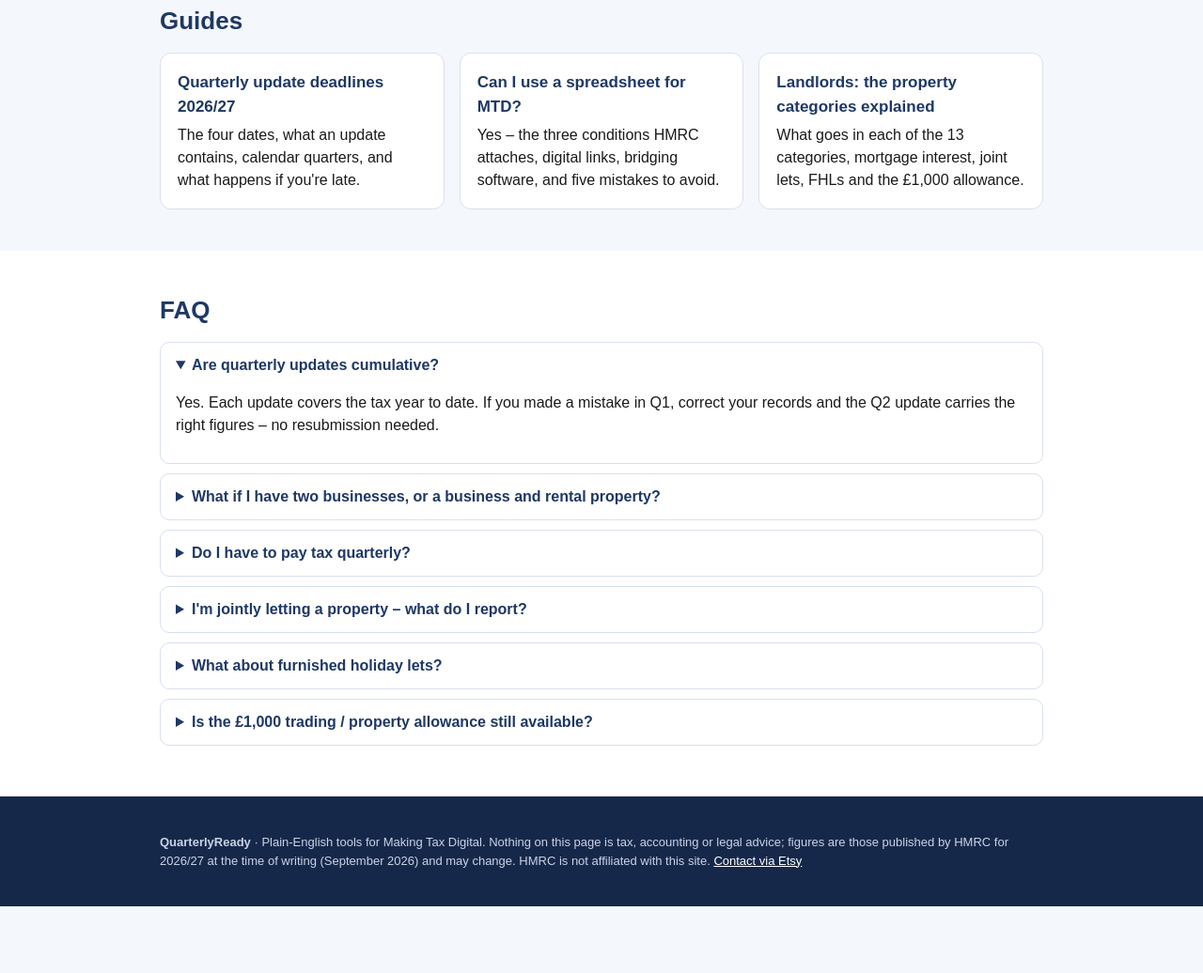
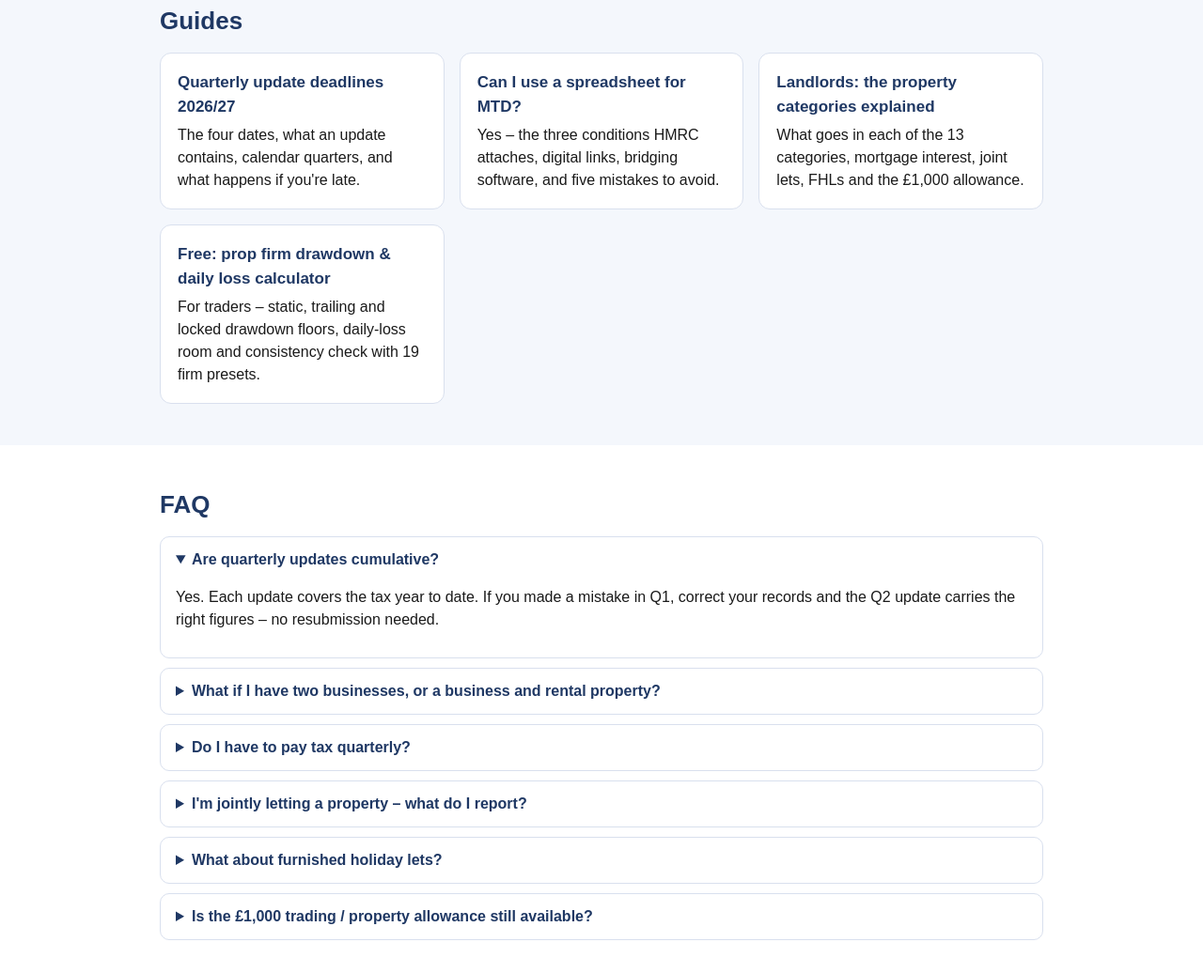
Before and after one commit to remoteworksdesing/quarterlyready, a plain HTML site: page index.html in a window 1280 px wide. Shown: the part 2860-3896 px from the top of the page at 94% size. Before the commit the page ends 3825 px from the top, so only its background shows below. Drawn offline with Linux system fonts and the light colour scheme.

Commit message:
Update index.html

```diff
--- a/index.html
+++ b/index.html
@@ -108,6 +108,7 @@
     <a href="mtd-quarterly-update-deadlines-2026-27.html"><strong>Quarterly update deadlines 2026/27</strong>The four dates, what an update contains, calendar quarters, and what happens if you're late.</a>
     <a href="spreadsheet-for-making-tax-digital.html"><strong>Can I use a spreadsheet for MTD?</strong>Yes – the three conditions HMRC attaches, digital links, bridging software, and five mistakes to avoid.</a>
     <a href="mtd-landlords-property-categories.html"><strong>Landlords: the property categories explained</strong>What goes in each of the 13 categories, mortgage interest, joint lets, FHLs and the £1,000 allowance.</a>
+    <a href="prop-firm-drawdown-calculator.html"><strong>Free: prop firm drawdown &amp; daily loss calculator</strong>For traders – static, trailing and locked drawdown floors, daily-loss room and consistency check with 19 firm presets.</a>
   </div>
 </div></section>
 
```
